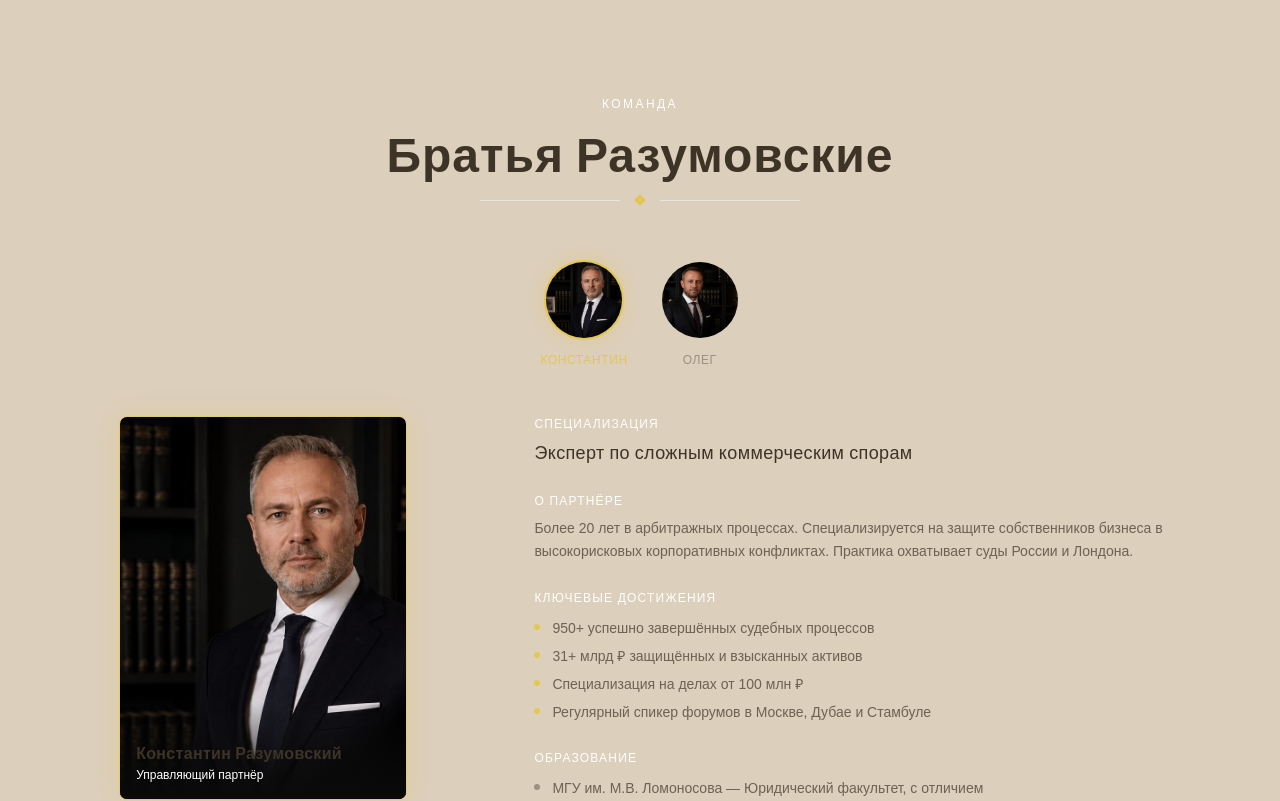
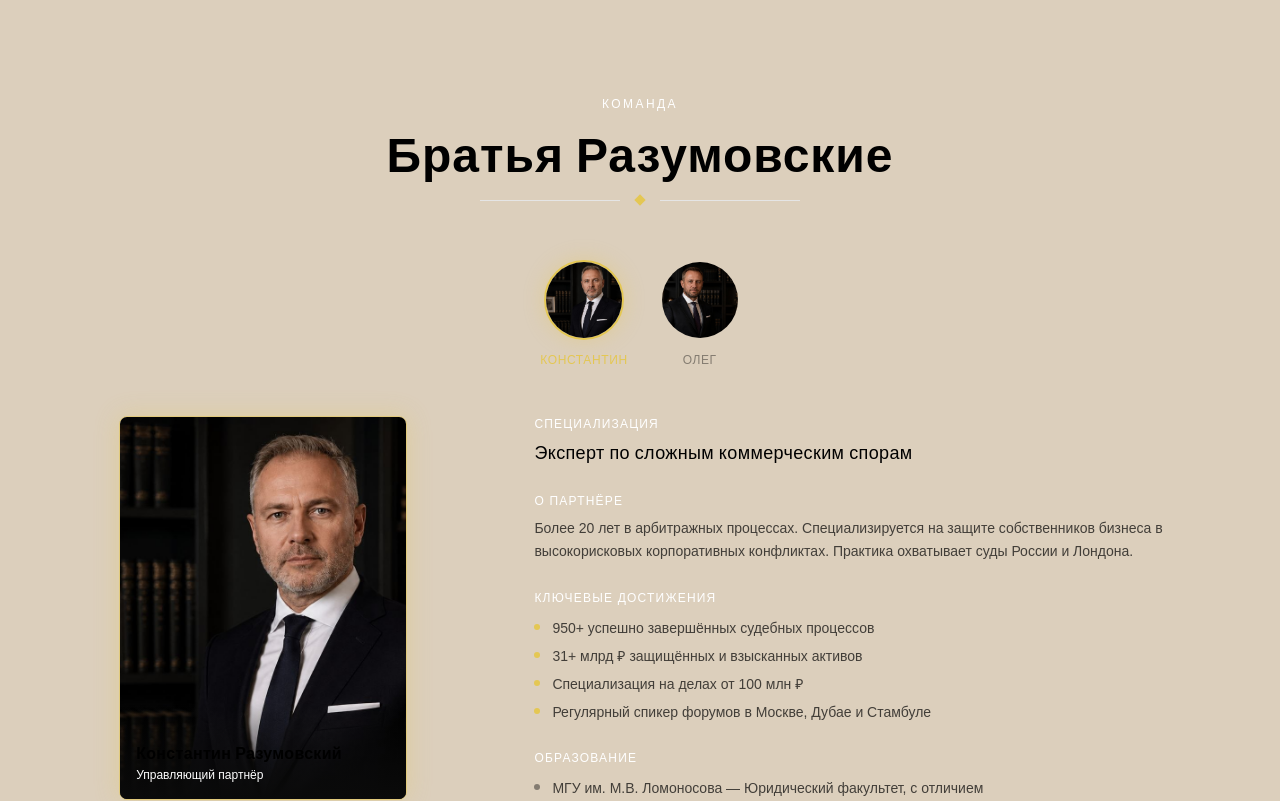
Before and after one commit to artempataga1-pixel/ships_project, a Next.js app in the folder demo-site/: page / in a window 1280 px wide. Shown: the part 800-1601 px from the top of the page. Built offline with nearby package versions, Linux system fonts and the light colour scheme; no server answers; a web font is replaced by a local one.

Commit message:
Светлая тема: текст в темных секциях черный вместо коричневого

```diff
--- a/demo-site/src/app/globals.css
+++ b/demo-site/src/app/globals.css
@@ -27,11 +27,11 @@
   --dark-overlay-70:    rgba(220, 207, 188, 0.70);
   --dark-overlay-20:    rgba(220, 207, 188, 0.20);
   --dark-overlay-80:    rgba(220, 207, 188, 0.80);
-  --dark-text-100:      #3d3326;
-  --dark-text-80:       rgba(61, 51, 38, 0.80);
-  --dark-text-70:       rgba(61, 51, 38, 0.70);
-  --dark-text-40:       rgba(61, 51, 38, 0.40);
-  --dark-text-10:       rgba(61, 51, 38, 0.10);
+  --dark-text-100:      #000000;
+  --dark-text-80:       rgba(0, 0, 0, 0.80);
+  --dark-text-70:       rgba(0, 0, 0, 0.70);
+  --dark-text-40:       rgba(0, 0, 0, 0.40);
+  --dark-text-10:       rgba(0, 0, 0, 0.10);
   --light-section-bg:   #ffffff;
   --light-section-text: #0a0a0a;
 }
@@ -50,7 +50,7 @@
   --dark-text-70:       rgba(255, 255, 255, 0.70);
   --dark-text-40:       rgba(255, 255, 255, 0.40);
   --dark-text-10:       rgba(255, 255, 255, 0.10);
-  --light-section-bg:   #928c5d;
+  --light-section-bg:   #626260;
   --light-section-text: #1a1a1a;
 }
 
```
